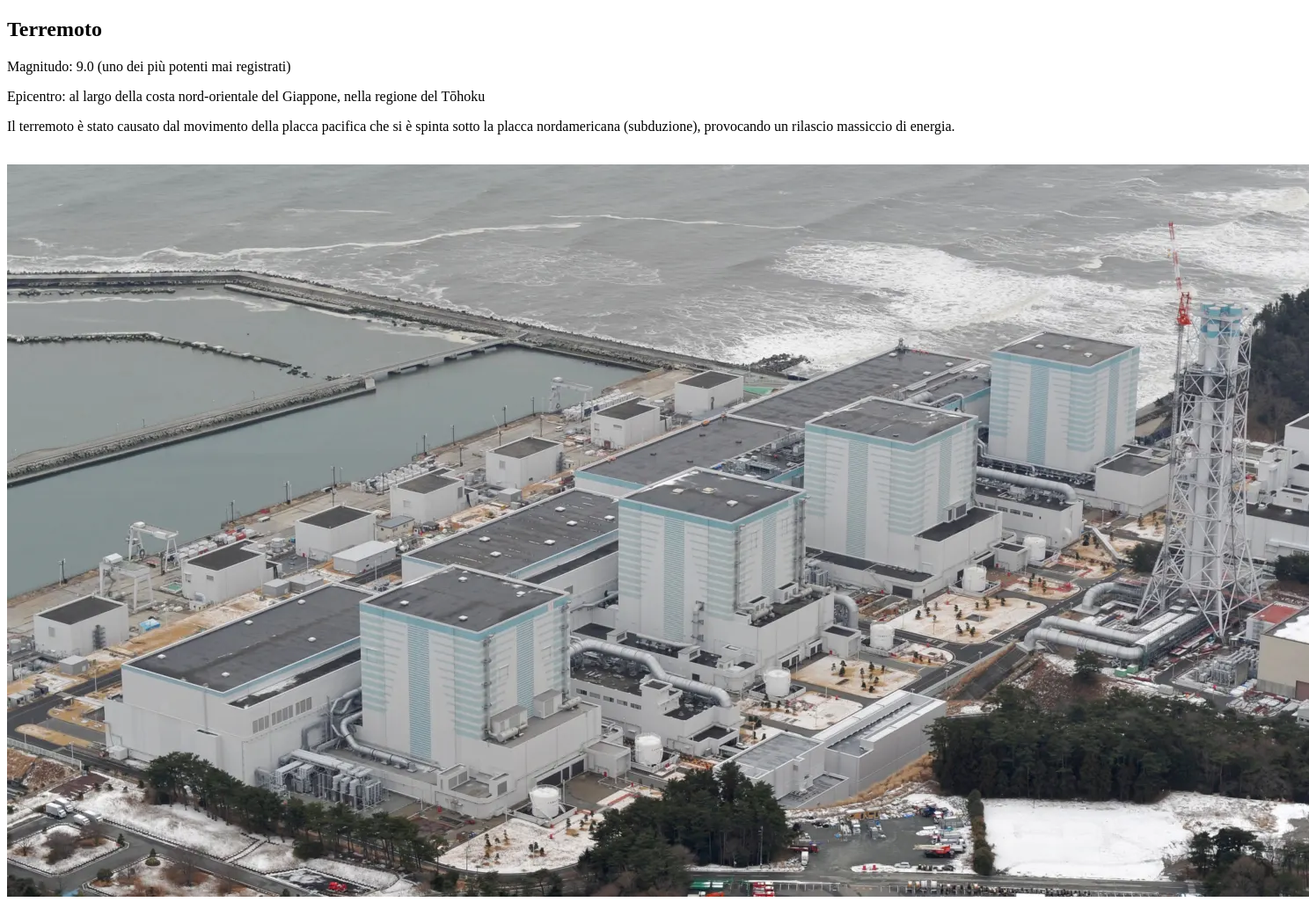
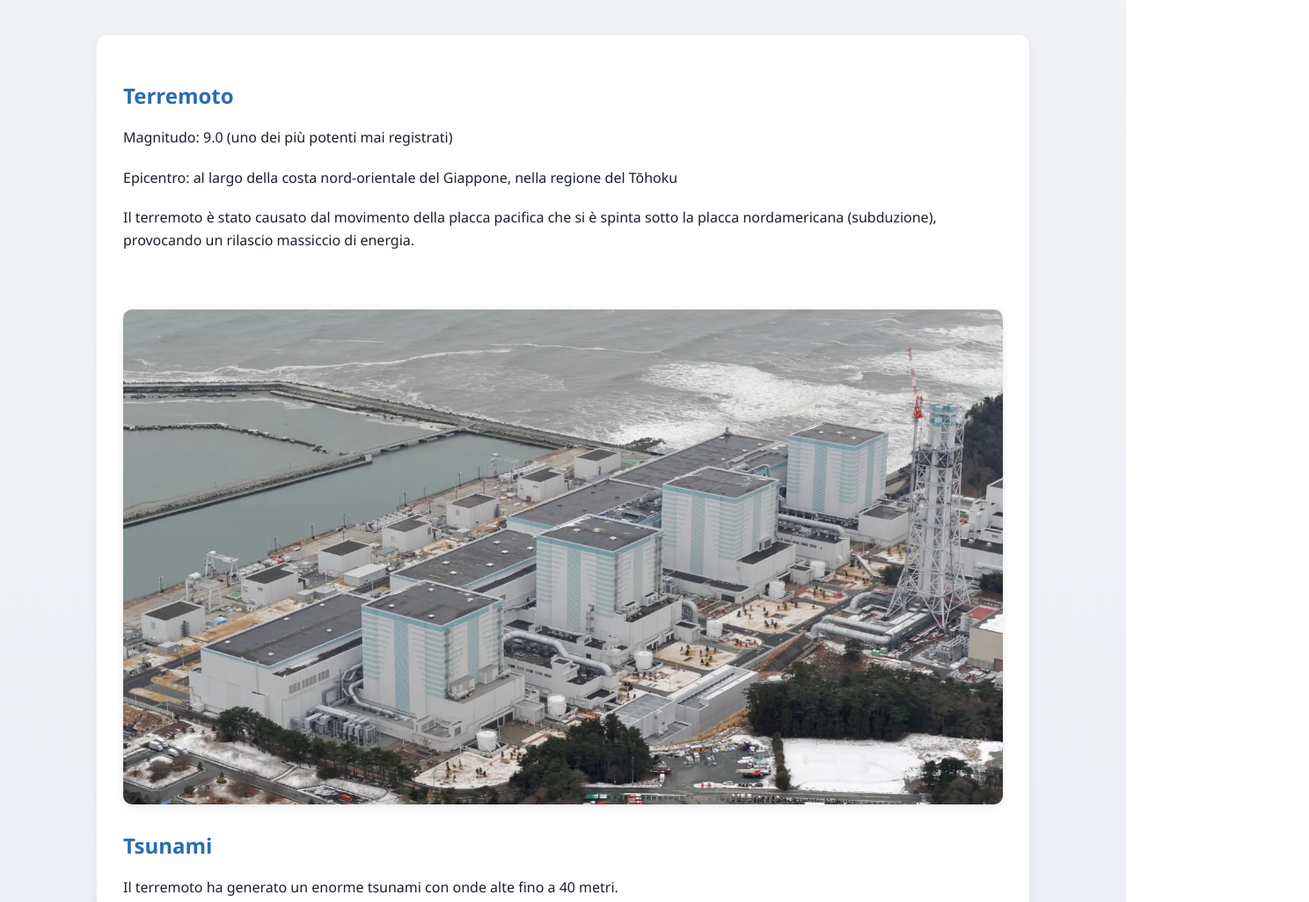
Before and after one commit to toaiari/disastro_giappone, a plain HTML site: page motivazioni.html in a window 1280 px wide. Shown: the top 1026 px of the page at 88% size, 1488 px wide, since content can reach past the window. Drawn offline with Linux system fonts and the light colour scheme.

Commit message:
Update motivazioni.html

```diff
--- a/motivazioni.html
+++ b/motivazioni.html
@@ -4,7 +4,7 @@
     <meta charset="UTF-8">
     <meta name="viewport" content="width=device-width, initial-scale=1.0">
     <title>Motivazioni disastro Giappone 2011</title>
-    <link rel="stylesheet" href="homepage.css">
+    <link rel="stylesheet" href="index.css">
 </head>
 <body>
 	<section id="Terremoto" class="section">
```
